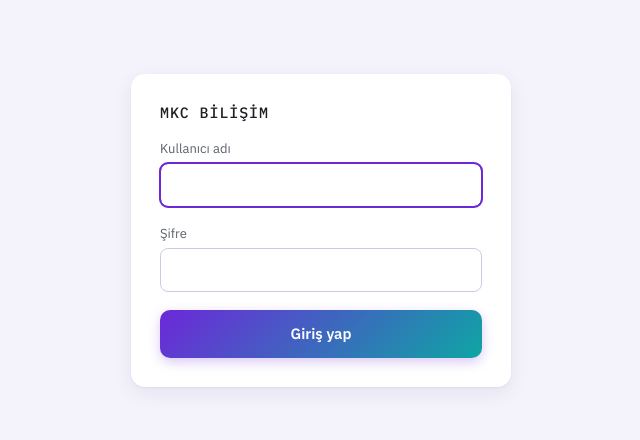
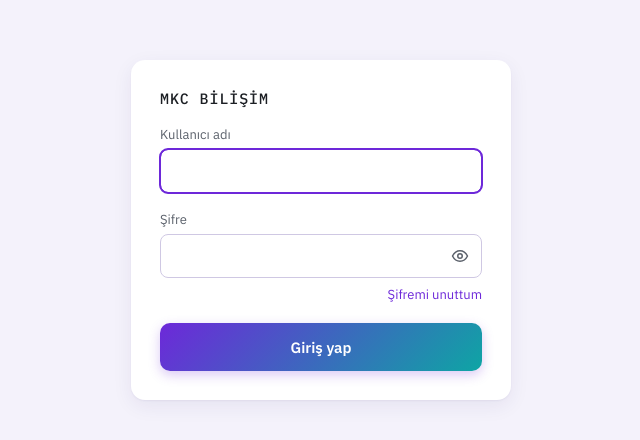
Before and after one commit to rmznshnrs/Stok-lot-takip, a Next.js app in the folder frontend/: page /giris in a window 1280 px wide. Shown: the part 170-610 px from the top of the page, without its empty margins (319-959 px from the left). Built offline with nearby package versions, Linux system fonts and the light colour scheme.

Commit message:
Profil sayfası, şifreyi göster düğmesi ve şifremi unuttum
Hesap menüsünde şifre değiştirme yerine profil sayfası var. Şifre kutularında göz düğmesi; girişte şifresini unutan kullanıcıya yöneticiye başvurması söylenir.

```diff
--- a/frontend/src/app/(uygulama)/yonetim/Kullanicilar.tsx
+++ b/frontend/src/app/(uygulama)/yonetim/Kullanicilar.tsx
@@ -5,6 +5,7 @@ import Mesaj, { type MesajBilgisi } from "@/components/Mesaj";
 import { useKullanici } from "@/components/Oturum";
 import { ApiHatasi, kullanicilar, type Kullanici, type Rol } from "@/lib/api";
 import { useVeri } from "@/lib/kancalar";
+import SifreKutusu from "@/components/SifreKutusu";
 
 const BOS = { ad: "", soyad: "", kullaniciAdi: "", sifre: "", rol: "Kullanici" as Rol };
 
@@ -111,8 +112,9 @@ export default function Kullanicilar() {
             </select>
           </div>
           <div className="alan">
-            <label htmlFor="k-sifre">{duzenlenen ? "Yeni şifre (boşsa değişmez)" : "Şifre"}</label>
-            <input type="password" className="girdi" required={!duzenlenen} minLength={8} autoComplete="new-password" {...alan("sifre")} />
+            <label htmlFor="k-sifre">{duzenlenen ? "Yeni şifre" : "Şifre"}</label>
+            <SifreKutusu required={!duzenlenen} minLength={8} autoComplete="new-password" {...alan("sifre")} />
+            {duzenlenen && <span className="yardim">Boş bırakılırsa şifre değişmez.</span>}
           </div>
         </div>
         <div className="kaydet-grup">
--- a/frontend/src/app/giris/GirisFormu.tsx
+++ b/frontend/src/app/giris/GirisFormu.tsx
@@ -3,6 +3,7 @@
 import { useSearchParams } from "next/navigation";
 import { useState, type FormEvent } from "react";
 import { hatirla } from "@/components/Oturum";
+import SifreKutusu from "@/components/SifreKutusu";
 import { ApiHatasi, oturum } from "@/lib/api";
 
 /** Yalnız uygulama içi yollara dönülür (dış adrese yönlendirme olmasın). */
@@ -16,6 +17,7 @@ export default function GirisFormu() {
   const [sifre, setSifre] = useState("");
   const [hata, setHata] = useState("");
   const [bekliyor, setBekliyor] = useState(false);
+  const [unuttum, setUnuttum] = useState(false);
 
   async function gonder(e: FormEvent) {
     e.preventDefault();
@@ -50,15 +52,22 @@ export default function GirisFormu() {
       </div>
       <div className="alan">
         <label htmlFor="sifre">Şifre</label>
-        <input
+        <SifreKutusu
           id="sifre"
-          type="password"
-          className="girdi"
           autoComplete="current-password"
           required
           value={sifre}
           onChange={(e) => setSifre(e.target.value)}
         />
+        <button type="button" className="baglanti-dugme" aria-expanded={unuttum} onClick={() => setUnuttum(!unuttum)}>
+          Şifremi unuttum
+        </button>
+        {unuttum && (
+          <div className="bilgi-kutu" role="status">
+            Şifrenizi yöneticiniz Yönetim sayfasından yenileyebilir. Yöneticinize başvurun; verdiği şifreyle girdikten
+            sonra Profil sayfasından kendi şifrenizi belirleyin.
+          </div>
+        )}
       </div>
 
       {hata && <div className="mesaj mesaj--error" role="alert">{hata}</div>}
--- a/frontend/src/app/globals.css
+++ b/frontend/src/app/globals.css
@@ -264,6 +264,32 @@ form { margin: 0; }
 .satir-ekle { display: flex; gap: 8px; align-items: flex-start; }
 .satir-ekle .alan { gap: 4px; }
 .satir-ekle--alt { align-items: flex-end; }
+
+/* Şifre kutusu: sağda göz düğmesi */
+.sifre-kutu { position: relative; }
+.sifre-kutu .girdi { padding-right: 44px; }
+.sifre-goz {
+  position: absolute; top: 0; right: 0; width: 44px; height: 100%;
+  display: flex; align-items: center; justify-content: center;
+  border: none; background: none; color: var(--soluk); cursor: pointer; border-radius: 0 8px 8px 0;
+}
+.sifre-goz:hover { color: var(--metin); }
+.baglanti-dugme {
+  align-self: flex-end; border: none; background: none; padding: 2px 0; cursor: pointer;
+  font: inherit; font-size: 13px; color: var(--baglanti);
+}
+.baglanti-dugme:hover { text-decoration: underline; }
+
+/* Profil */
+.profil-bas { display: flex; align-items: center; gap: 14px; }
+.profil-harf {
+  width: 48px; height: 48px; border-radius: 50%; display: flex; align-items: center; justify-content: center;
+  background: var(--ana-acik); color: var(--ana-koyu); font-weight: 600; font-size: 17px; flex-shrink: 0;
+}
+.profil-liste { margin: 0; display: flex; flex-direction: column; }
+.profil-liste > div { padding: 10px 0; border-bottom: 1px solid var(--kenar-ince); }
+.profil-liste dt { font-size: 12px; color: var(--soluk); }
+.profil-liste dd { margin: 2px 0 0; font-size: 15px; font-weight: 500; }
 .etiket-tercih { display: flex; align-items: center; gap: 10px; flex-wrap: wrap; }
 .etiket-tercih .sekme { border: none; cursor: pointer; font: inherit; font-size: 13px; }
 .etiket-tercih .sekme:not(.sekme--aktif) { background: none; }
--- a/frontend/src/components/HesapMenusu.tsx
+++ b/frontend/src/components/HesapMenusu.tsx
@@ -5,7 +5,7 @@ import { useEffect, useRef, useState } from "react";
 import { simdikiTema, temaUygula, type Tema } from "@/lib/tema";
 import { cikisYap, useKullanici } from "./Oturum";
 
-/** Üst menünün sağındaki ☰: kullanıcı, şifre değiştir, açık/koyu tema, çıkış. */
+/** Üst menünün sağındaki ☰: kullanıcı, profil, açık/koyu tema, çıkış. */
 export default function HesapMenusu() {
   const k = useKullanici();
   const [acik, setAcik] = useState(false);
@@ -53,8 +53,8 @@ export default function HesapMenusu() {
             <span className="hesap-ad">{k.ad} {k.soyad}</span>
             <span className="hesap-rol">{k.rol === "Admin" ? "Yönetici" : "Kullanıcı"} · {k.kullaniciAdi}</span>
           </div>
-          <Link href="/sifre" className="hesap-oge" role="menuitem" onClick={() => setAcik(false)}>
-            Şifre değiştir
+          <Link href="/profil" className="hesap-oge" role="menuitem" onClick={() => setAcik(false)}>
+            Profil
           </Link>
           <button type="button" className="hesap-oge" role="menuitem" onClick={temaDegistir}>
             {tema === "koyu" ? "Açık moda geç" : "Koyu moda geç"}
--- /dev/null
+++ b/frontend/src/components/SifreKutusu.tsx
@@ -0,0 +1,27 @@
+"use client";
+
+import { useState, type InputHTMLAttributes } from "react";
+
+/** Şifre girişi; sağdaki göz düğmesiyle yazılan şifre gösterilir / gizlenir. */
+export default function SifreKutusu({ className = "", ...props }: Omit<InputHTMLAttributes<HTMLInputElement>, "type">) {
+  const [goster, setGoster] = useState(false);
+  return (
+    <div className="sifre-kutu">
+      <input {...props} type={goster ? "text" : "password"} className={`girdi ${className}`.trim()} />
+      <button
+        type="button"
+        className="sifre-goz"
+        aria-label={goster ? "Şifreyi gizle" : "Şifreyi göster"}
+        aria-pressed={goster}
+        title={goster ? "Şifreyi gizle" : "Şifreyi göster"}
+        onClick={() => setGoster(!goster)}
+      >
+        <svg viewBox="0 0 24 24" width="18" height="18" fill="none" stroke="currentColor" strokeWidth="2" strokeLinecap="round" strokeLinejoin="round" aria-hidden="true">
+          <path d="M2 12s3.5-7 10-7 10 7 10 7-3.5 7-10 7S2 12 2 12Z" />
+          <circle cx="12" cy="12" r="3" />
+          {goster && <path d="M3 3l18 18" />}
+        </svg>
+      </button>
+    </div>
+  );
+}
```
Also changed, not shown: frontend/src/app/(uygulama)/profil/ProfilBilgisi.tsx (added, +34 -0 lines), frontend/src/app/(uygulama)/profil/page.tsx (added, +14 -0 lines), frontend/src/app/(uygulama)/sifre/SifreFormu.tsx (+4 -3 lines), frontend/src/app/(uygulama)/sifre/page.tsx (+3 -9 lines).
